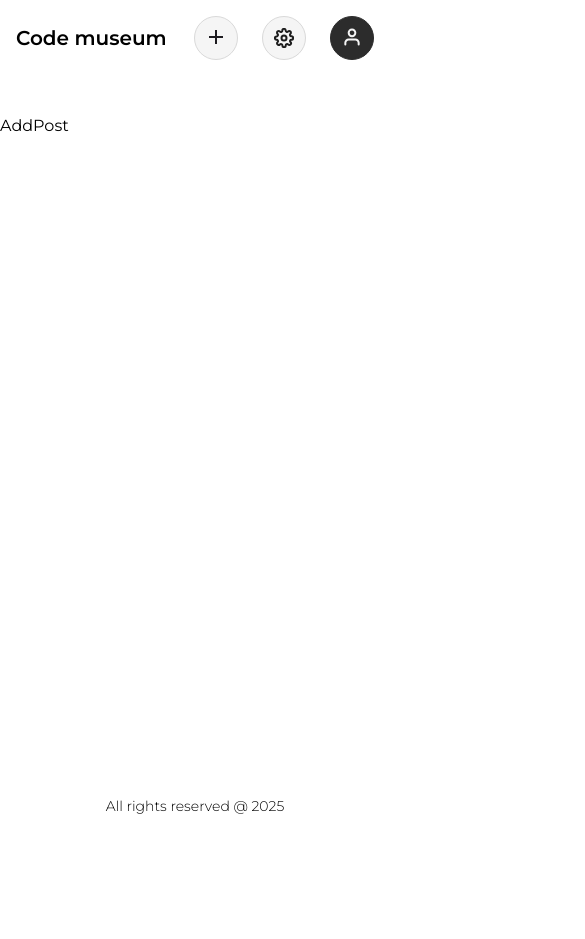
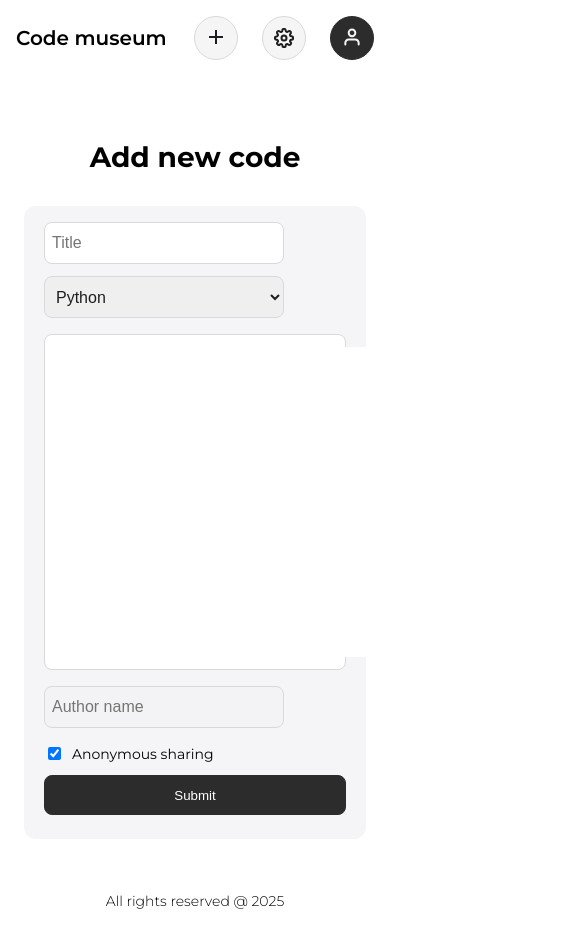
Before and after one commit to AZIZJON9821/Yoshlar_agentligi, a Next.js app: page /posts/add in a window 390 px wide. Shown: the top 939 px of the page, 585 px wide, since content can reach past the window. Before the commit the page ends 844 px from the top, so only its background shows below. Built offline with nearby package versions, Linux system fonts and the light colour scheme.

Commit message:
add post end

```diff
--- a/app/Add-Post/add-post.module.css
+++ /dev/null
@@ -1,66 +0,0 @@
-.form {
-  display: flex;
-  flex-direction: column;
-  gap: 16px;
-  max-width: 932px;
-  margin: 0 auto;
-  padding: 24px;
-}
-
-.panel {
-  background-color: #f5f5f7;
-  border-radius: 12px;
-  padding: 16px 20px 24px;
-  display: flex;
-  flex-direction: column;
-  gap: 16px;
-}
-
-.title {
-  text-align: center;
-  font-size: 32px;
-  font-weight: 700;
-  margin: 0;
-  margin-bottom: 16px;
-}
-
-.row {
-  display: flex;
-  gap: 12px;
-  flex-wrap: wrap;
-}
-
-.editorWrapper {
-  border: 1px solid #d9d9db;
-  border-radius: 8px;
-  padding: 12px;
-  background-color: #fff;
-  min-height: 200px;
-}
-
-.actions {
-  display: flex;
-  justify-content: space-between;
-  align-items: center;
-  gap: 12px;
-  flex-wrap: wrap;
-}
-
-@media (max-width: 900px) {
-  .row {
-    flex-direction: column;
-  }
-
-  .actions {
-    flex-direction: column;
-    align-items: stretch;
-  }
-
-  .actions > * {
-    width: 100%;
-  }
-
-  .title {
-    font-size: 28px;
-  }
-}
--- a/app/Add-Post/index.tsx
+++ /dev/null
@@ -1,75 +0,0 @@
-import React from "react";
-import { useForm } from "react-hook-form";
-import Input from "@/components/Input";
-import CodeEditor from "@/components/code-editor";
-import Button from "@/components/button";
-import styles from "./add-post.module.css";
-import { InputVariant } from "@/types";
-
-const LANGUAGES = [
-  { value: "#python", label: "Python" },
-  { value: "#js", label: "JavaScript" },
-  { value: "#ts", label: "TypeScript" },
-  { value: "#cpp", label: "C++" },
-];
-
-type FormData = {
-  title: string;
-  language: string;
-  code: string;
-  author: string;
-};
-
-const AddPostTwo = () => {
-  const { control, handleSubmit } = useForm<FormData>({
-    defaultValues: {
-      title: "",
-      language: "#python",
-      code: "",
-      author: "",
-    },
-  });
-
-  const onSubmit = (data: FormData) => {
-    console.log(data);
-  };
-
-  return (
-    <form onSubmit={handleSubmit(onSubmit)} className={styles.form}>
-      <h1 className={styles.title}>Add new code</h1>
-
-      <div className={styles.panel}>
-        <div className={styles.row}>
-          <Input
-            variant={InputVariant.input}
-            name="title"
-            placeholder="Title"
-            control={control}
-          />
-          <Input
-            name="language"
-            variant={InputVariant.select}
-            options={LANGUAGES}
-            control={control}
-          />
-        </div>
-
-        <div className={styles.editorWrapper}>
-          <CodeEditor name="code" control={control} style={{ width: "100%" }} />
-        </div>
-
-        <div className={styles.actions}>
-          <Input
-            variant={InputVariant.input}
-            name="author"
-            placeholder="Author name"
-            control={control}
-          />
-          <Button type="submit">Submit</Button>
-        </div>
-      </div>
-    </form>
-  );
-};
-
-export default AddPostTwo;
--- a/app/Posts/Add/add.post.module.css
+++ b/app/Posts/Add/add.post.module.css
@@ -0,0 +1,81 @@
+.form {
+  display: flex;
+  flex-direction: column;
+  gap: 16px;
+  max-width: 932px;
+  margin: 0 auto;
+  padding: 24px;
+}
+
+.panel {
+  background-color: #f5f5f7;
+  border-radius: 12px;
+  padding: 16px 20px 24px;
+  display: flex;
+  flex-direction: column;
+  gap: 16px;
+}
+
+.title {
+  text-align: center;
+  font-size: 32px;
+  font-weight: 700;
+  margin: 0;
+  margin-bottom: 16px;
+}
+
+.row {
+  display: flex;
+  gap: 12px;
+  flex-wrap: wrap;
+}
+
+.editorWrapper {
+  border: 1px solid #d9d9db;
+  border-radius: 8px;
+  padding: 12px;
+  background-color: #fff;
+  min-height: 200px;
+}
+
+.actions {
+  display: flex;
+  justify-content: space-between;
+  align-items: center;
+  gap: 12px;
+  flex-wrap: wrap;
+}
+
+.leftGroup {
+  display: flex;
+  align-items: center;
+  gap: 16px;
+  flex-wrap: wrap;
+}
+
+.checkbox {
+  display: flex;
+  align-items: center;
+  gap: 8px;
+  font-size: 14px;
+}
+
+
+@media (max-width: 900px) {
+  .row {
+    flex-direction: column;
+  }
+
+  .actions {
+    flex-direction: column;
+    align-items: stretch;
+  }
+
+  .actions > * {
+    width: 100%;
+  }
+
+  .title {
+    font-size: 28px;
+  }
+}
--- a/app/Posts/Add/index.tsx
+++ b/app/Posts/Add/index.tsx
@@ -1,7 +1,91 @@
 import React from "react";
+import { useForm, useWatch } from "react-hook-form";
+import Input from "@/components/Input";
+import CodeEditor from "@/components/code-editor";
+import Button from "@/components/button";
+import styles from "./add.post.module.css";
+import { InputVariant } from "@/types";
+import { FormData } from "./types";
+
+const LANGUAGES = [
+  { value: "#python", label: "Python" },
+  { value: "#js", label: "JavaScript" },
+  { value: "#ts", label: "TypeScript" },
+  { value: "#cpp", label: "C++" },
+];
 
 const AddPost = () => {
-  return <div>AddPost</div>;
+  const { control, handleSubmit, setValue } = useForm<FormData>({
+    defaultValues: {
+      title: "",
+      language: "#python",
+      code: "",
+      author: "",
+      anonymous: true,
+    },
+  });
+
+  const anonymous = useWatch({ control, name: "anonymous" });
+
+  const onSubmit = (data: FormData) => {
+    if (data.anonymous) {
+      data.author = "";
+    }
+    console.log(data);
+  };
+
+  return (
+    <form onSubmit={handleSubmit(onSubmit)} className={styles.form}>
+      <h1 className={styles.title}>Add new code</h1>
+
+      <div className={styles.panel}>
+        <div className={styles.row}>
+          <Input
+            variant={InputVariant.input}
+            name="title"
+            placeholder="Title"
+            control={control}
+          />
+          <Input
+            name="language"
+            variant={InputVariant.select}
+            options={LANGUAGES}
+            control={control}
+          />
+        </div>
+
+        <div className={styles.editorWrapper}>
+          <CodeEditor
+            name="code"
+            control={control}
+            style={{ minHeight: 200 }}
+          />
+        </div>
+
+        <div className={styles.actions}>
+          <div className={styles.leftGroup}>
+            <Input
+              variant={InputVariant.input}
+              name="author"
+              placeholder="Author name"
+              control={control}
+              disabled={!!anonymous}
+            />
+
+            <label className={styles.checkbox}>
+              <input
+                type="checkbox"
+                checked={anonymous}
+                onChange={(e) => setValue("anonymous", e.target.checked)}
+              />
+              Anonymous sharing
+            </label>
+          </div>
+          <Button type="submit">Submit</Button>
+        </div>
+      </div>
+    </form>
+  );
 };
 
 export default AddPost;
--- a/app/index.ts
+++ b/app/index.ts
@@ -3,4 +3,3 @@ export { default as ProfilePage } from "./Profile";
 export { default as LoginPage } from "./Auth/Login";
 export { default as RegisterPage } from "./Auth/Register";
 export { default as AddPostPage } from "./Posts/Add";
-export { default as AddPostPageTwo } from "./Add-Post";
```
Also changed, not shown: pages/add-post/index.tsx (deleted, +0 -9 lines), app/Posts/Add/types/index.ts (renamed from app/Add-Post/types/index.ts), app/Posts/Add/types/post-data.type.ts (renamed from app/Add-Post/types/post-data.type.ts), app/Posts/index.ts (added).
